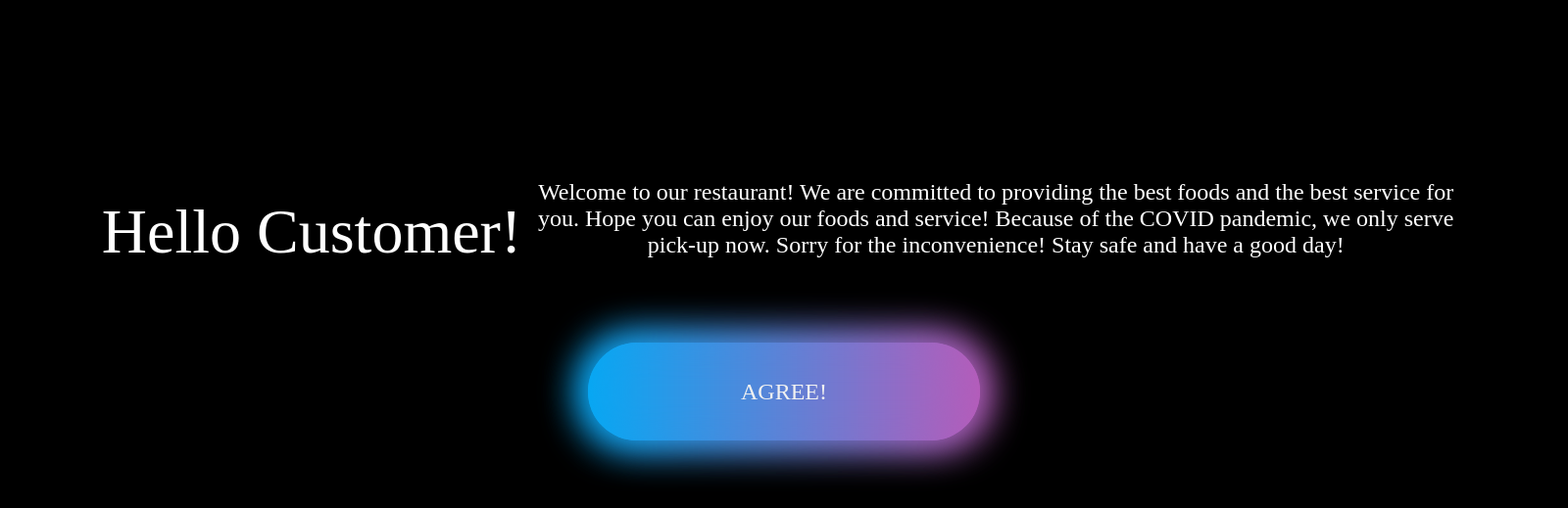
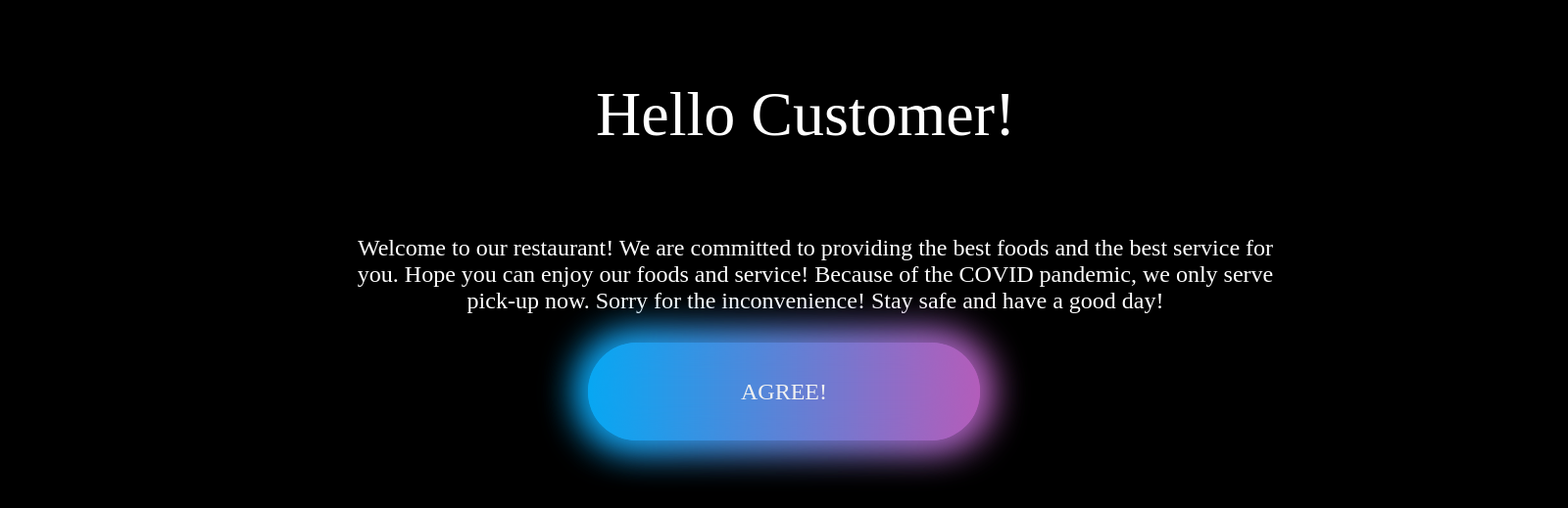
Before and after one commit to cjuanito797/groupProject, a Django app: page / in a window 1600 px wide. Shown: the top 519 px of the page at 98% size. Run offline with Django 3.2, Linux system fonts and the light colour scheme.

Commit message:
Update COVID.css

```diff
--- a/chinesseRestaurant/static/css/COVID.css
+++ b/chinesseRestaurant/static/css/COVID.css
@@ -6,12 +6,18 @@ header{
     margin: 0 auto;
 }
 #title{
+    position: absolute;
+    top: 10%;
+    left: 38%;
     display: inline-block;
     font-size: 64px;
-    padding-top: 200px;
     margin: 0 auto;
 }
 #titlebottom{
+    position: absolute;
+    top: 30%;
+    left: 22%;
+    right: 50%;
     display: inline-block;
     box-sizing: border-box;
     width: 960px;
@@ -67,3 +73,10 @@ a:hover{
         background-position: -400% 0;
     }
 }
+
+#button{
+    position: absolute;
+    bottom: 10%;
+    right: 50%;
+    left: 50%;
+}
```
